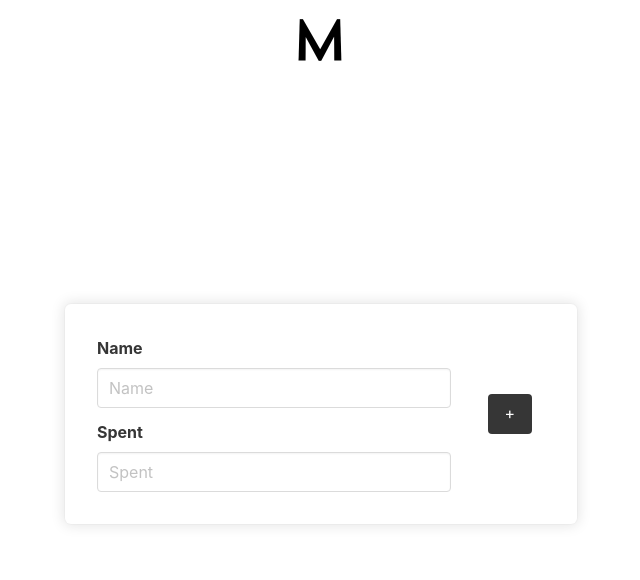
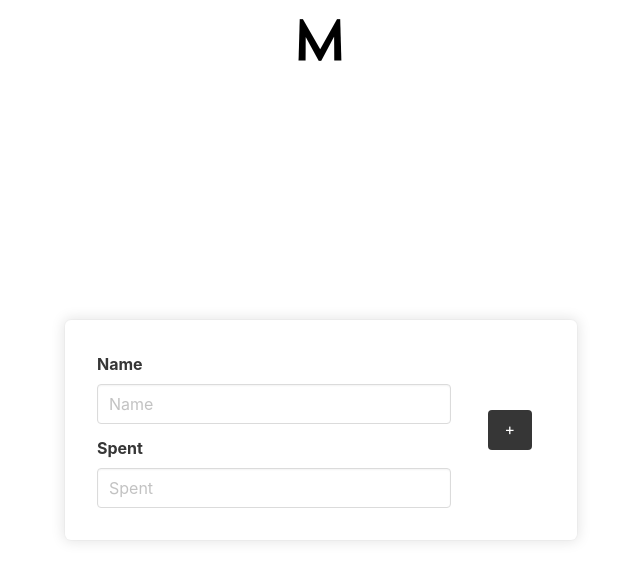
Before and after one commit to Matimrs/cuanto-es, a React (Create React App) app: page / in a window 1280 px wide. Shown: the top 580 px of the page, without its empty margins (319-959 px from the left). Built offline with nearby package versions, Linux system fonts and the light colour scheme.

Commit message:
Correccion de alturas

```diff
--- a/src/Components/MainContainer/MainContainer.js
+++ b/src/Components/MainContainer/MainContainer.js
@@ -128,7 +128,6 @@ const MainContainer = ({ setArrayResult }) => {
   };
 
   const handleArrayResult = () => {
-    console.log(personList);
     let aux = JSON.parse(JSON.stringify(personList));
     const result = calculate(aux).filter((e) => {
       return e.recibe;
@@ -138,8 +137,8 @@ const MainContainer = ({ setArrayResult }) => {
 
   return (
     <div
-      class="is-flex is-flex-direction-row is-justify-content-center is-align-items-center"
-      style={{ height: "calc(100% - 88px)" }}
+      class="is-flex is-flex-direction-row is-justify-content-center is-align-items-center mt-4"
+      style={{ minHeight: "calc(100% - 88px)"}}
     >
       <div style={{ width: "40%", minWidth: "250px" }}>
         <div class="is-flex is-flex-direction-column is-justify-content-center is-align-items-center">
--- a/src/Components/ResultContainer/ResultContainer.js
+++ b/src/Components/ResultContainer/ResultContainer.js
@@ -3,7 +3,7 @@ import Result from "../Result/Result";
 const ResultContainer = ({array})=>{
 
     return(
-        <div class="is-flex is-flex-direction-row is-justify-content-center is-align-items-center" style={{height: 'calc(100% - 88px)'}}>
+        <div class="is-flex is-flex-direction-row is-justify-content-center is-align-items-center" style={{minHeight: 'calc(100% - 88px)'}}>
             <div className="is-flex is-flex-direction-column is-justify-content-center is-align-items-center my-3" style={{width: '40%', minWidth: '250px' }}>
                 {
                     array.map(element => {
```
Also changed, not shown: 1 other file (tests, documents, lock files or other folders).
